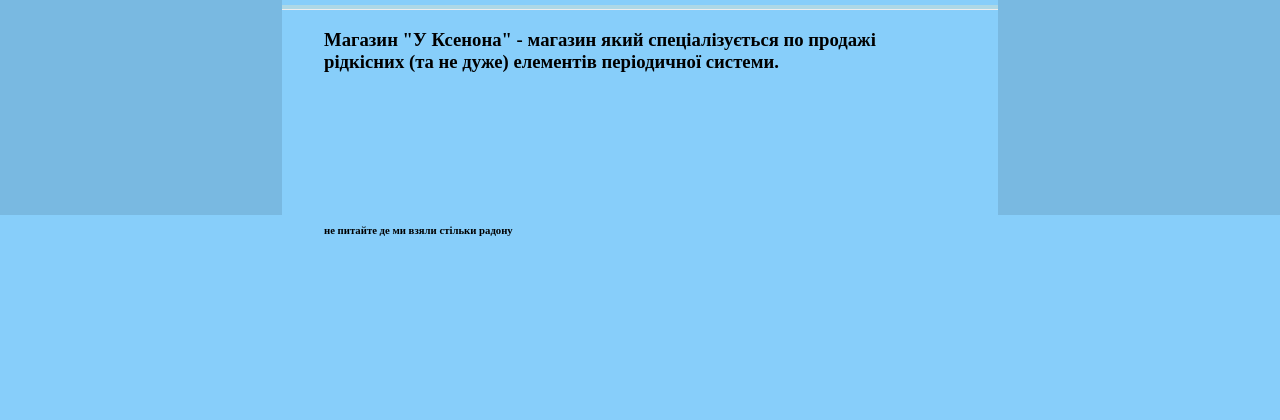
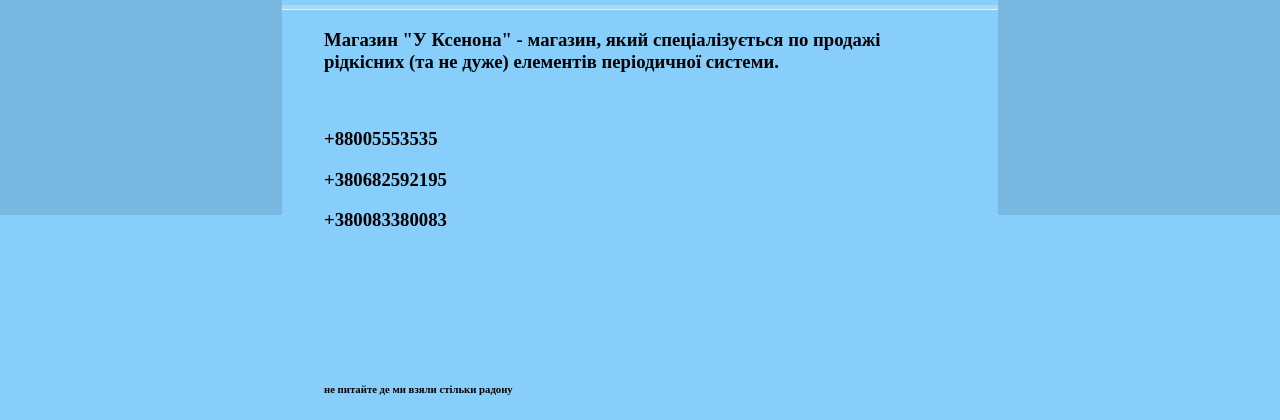
Before and after one commit to AceMuffins/xenonium, a plain HTML site: page menu.html in a window 1280 px wide. Shown: the part 605-1025 px from the top of the page. Before the commit the page ends 866 px from the top, so only its background shows below. Drawn offline with Linux system fonts and the light colour scheme.

Commit message:
Add files via upload

```diff
--- a/menu.html
+++ b/menu.html
@@ -33,7 +33,11 @@
             </table>
             <hr>
         </center>
-        <h3 style="margin-left: 25%; margin-right: 25%">Магазин "У Ксенона" - магазин який спеціалізується по продажі рідкісних (та не дуже) елементів періодичної системи.</h3>
+        <h3 style="margin-left: 25%; margin-right: 25%">Магазин "У Ксенона" - магазин, який спеціалізується по продажі рідкісних (та не дуже) елементів періодичної системи.</h3>
+        <br>
+        <h3 style="margin-left: 25%; margin-right: 25%">+88005553535</h3>
+        <h3 style="margin-left: 25%; margin-right: 25%">+380682592195</h3>
+        <h3 style="margin-left: 25%; margin-right: 25%">+380083380083</h3>
         <br>
         <br>
         <br>
```
